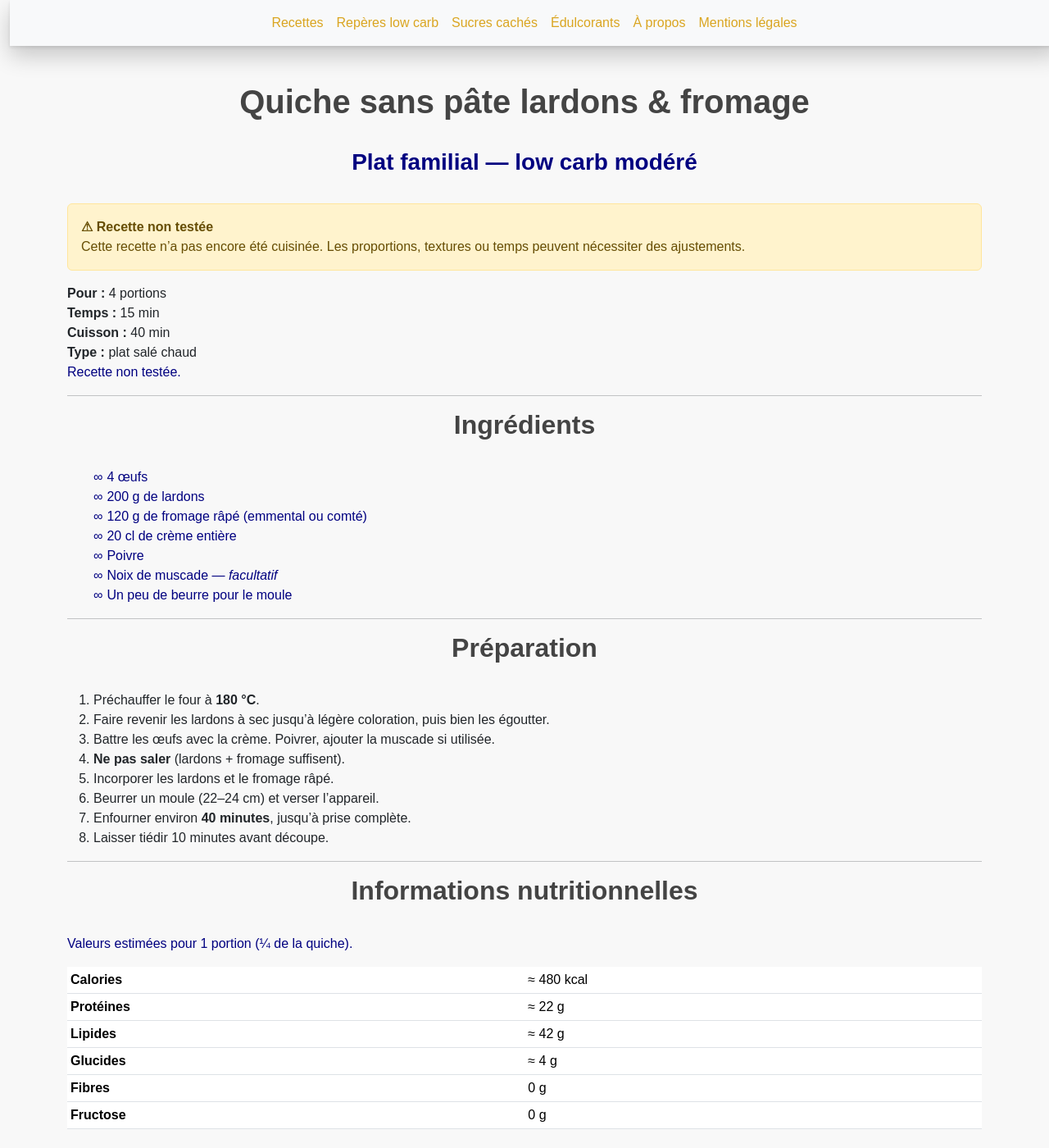
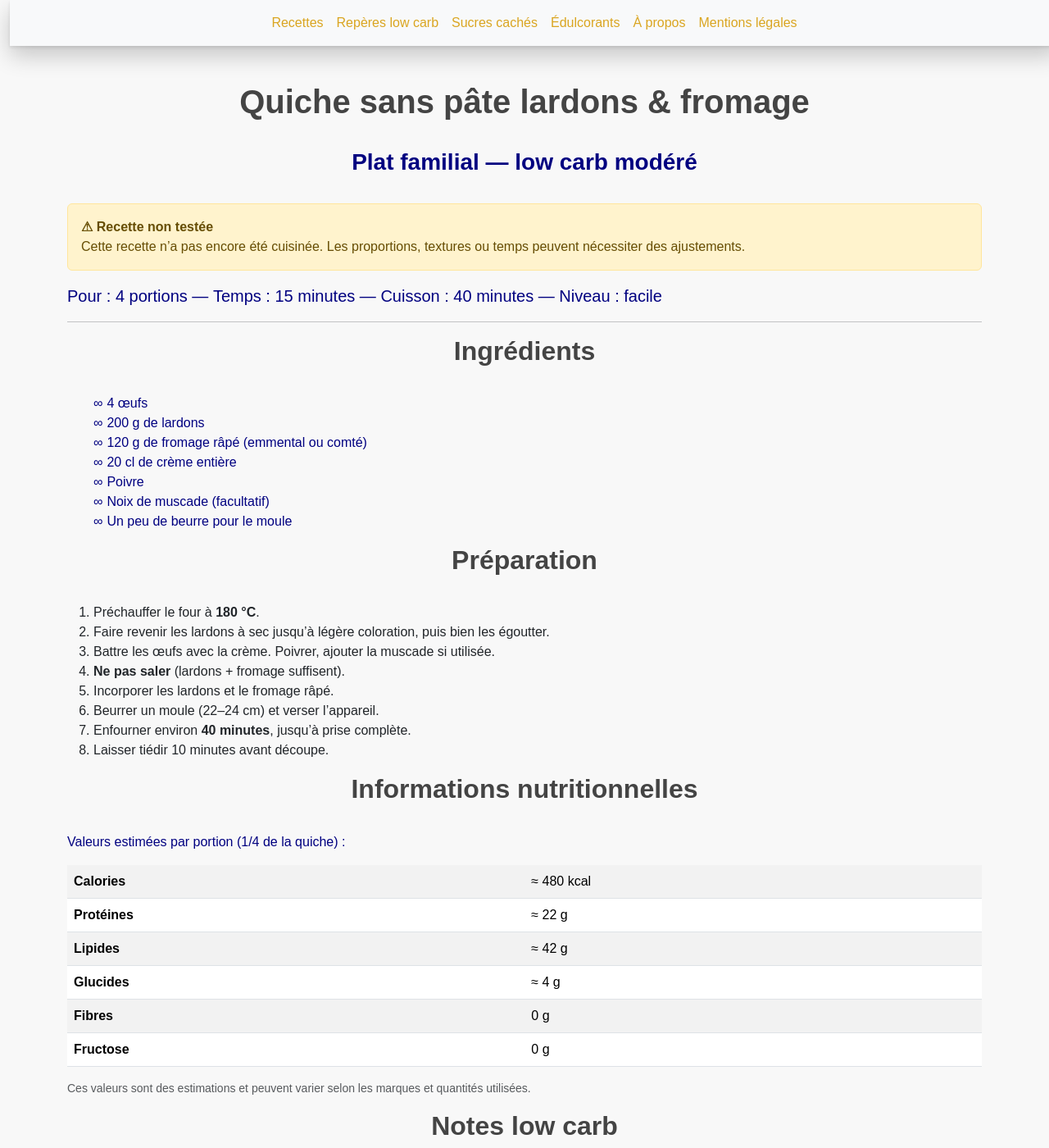
Before and after one commit to laurie-boissay/laurie-boissay.github.io, a Jekyll site: the page built from recettes/quiche-sans-pate-lardons-fromage.html, in a window 1280 px wide and 1400 px high. Shown: the whole window at 82% size. Built offline with Jekyll 4.4.1, drawn with Linux system fonts in a browser that asks for light colours.

Commit message:
Update quiche-sans-pate-lardons-fromage.html
tableau

```diff
--- a/recettes/quiche-sans-pate-lardons-fromage.html
+++ b/recettes/quiche-sans-pate-lardons-fromage.html
@@ -44,37 +44,30 @@ extra_head: |
   }
   </script>
 ---
-<div class="recipe-lead">
-  <div class="recipe-lead__grid">
-    <div><strong>Pour :</strong> 4 portions</div>
-    <div><strong>Temps :</strong> 15 min</div>
-    <div><strong>Cuisson :</strong> 40 min</div>
-    <div><strong>Type :</strong> plat salé chaud</div>
-  </div>
-  <p class="recipe-lead__note">
-    <strong>Recette non testée.</strong>
-  </p>
-</div>
+<p class="lead">
+  <strong>Pour :</strong> 4 portions —
+  <strong>Temps :</strong> 15 minutes —
+  <strong>Cuisson :</strong> 40 minutes —
+  <strong>Niveau :</strong> facile
+</p>
 
 <hr>
 
 <h2>Ingrédients</h2>
 
-<ul class="recipe-ingredients">
-  <li><strong>4</strong> œufs</li>
-  <li><strong>200 g</strong> de lardons</li>
-  <li><strong>120 g</strong> de fromage râpé (emmental ou comté)</li>
-  <li><strong>20 cl</strong> de crème entière</li>
+<ul>
+  <li>4 œufs</li>
+  <li>200 g de lardons</li>
+  <li>120 g de fromage râpé (emmental ou comté)</li>
+  <li>20 cl de crème entière</li>
   <li>Poivre</li>
-  <li>Noix de muscade — <em>facultatif</em></li>
+  <li>Noix de muscade (facultatif)</li>
   <li>Un peu de beurre pour le moule</li>
 </ul>
 
-<hr>
-
 <h2>Préparation</h2>
 
-<ol class="recipe-steps">
+<ol>
   <li>Préchauffer le four à <strong>180&nbsp;°C</strong>.</li>
   <li>Faire revenir les lardons à sec jusqu’à légère coloration, puis bien les égoutter.</li>
   <li>Battre les œufs avec la crème. Poivrer, ajouter la muscade si utilisée.</li>
@@ -85,14 +78,11 @@ extra_head: |
   <li>Laisser tiédir 10 minutes avant découpe.</li>
 </ol>
 
-<hr>
-
 <h2>Informations nutritionnelles</h2>
-
-<p>Valeurs <strong>estimées</strong> pour 1 portion (¼ de la quiche).</p>
+<p>Valeurs estimées <strong>par portion</strong> (1/4 de la quiche) :</p>
 
 <div class="table-responsive">
-  <table class="table table-sm">
+  <table class="table table-striped">
     <tbody>
       <tr><th>Calories</th><td>≈ 480 kcal</td></tr>
       <tr><th>Protéines</th><td>≈ 22 g</td></tr>
@@ -104,11 +94,13 @@ extra_head: |
   </table>
 </div>
 
-<hr>
+<p class="small text-muted">
+  Ces valeurs sont des estimations et peuvent varier selon les marques et quantités utilisées.
+</p>
 
 <h2>Notes low carb</h2>
 
-<ul class="recipe-notes">
+<ul>
   <li><strong>Low carb modéré :</strong> très pauvre en glucides (sans pâte).</li>
   <li><strong>Attention :</strong> les glucides proviennent quasi exclusivement des produits laitiers.</li>
   <li><strong>Déclinaisons :</strong> jambon, saumon fumé, épinards bien égouttés, champignons poêlés.</li>
```
Also changed, not shown: other parts of recettes/quiche-sans-pate-lardons-fromage.html (+1 -1 lines).
